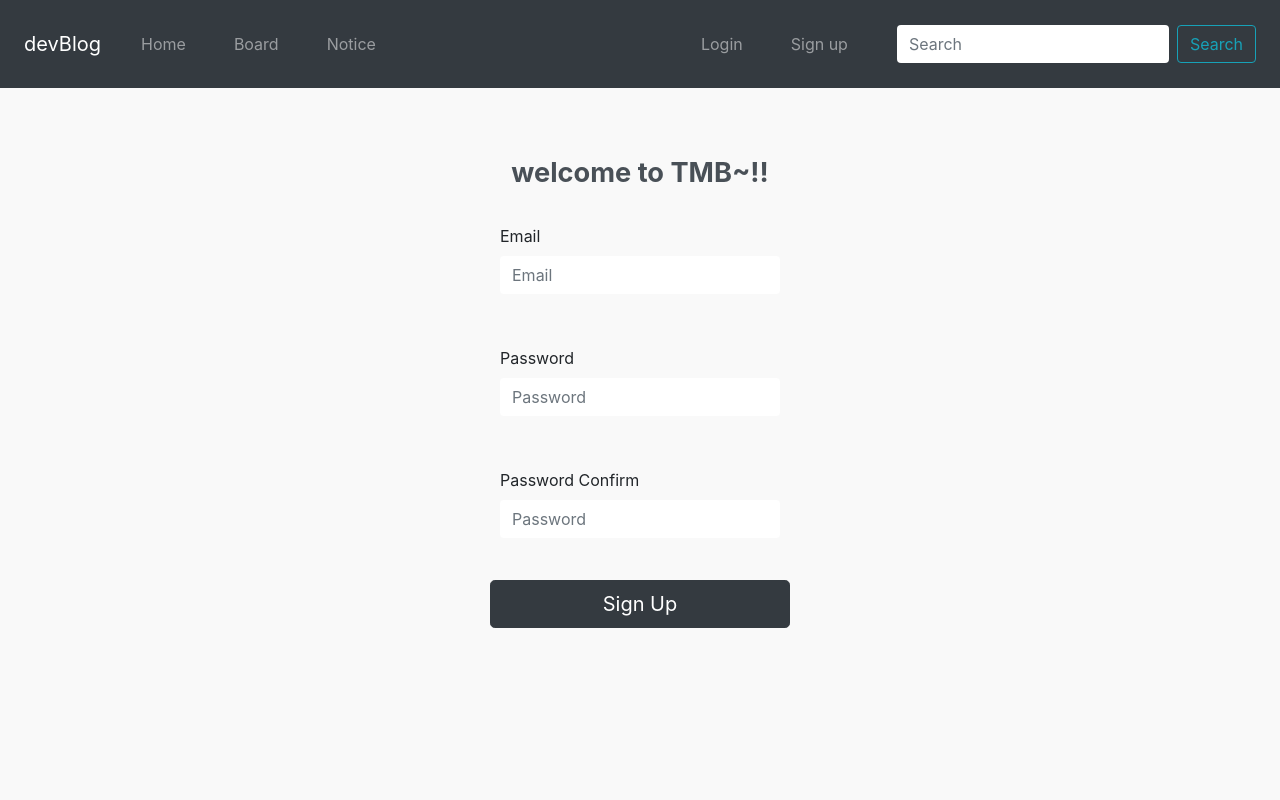
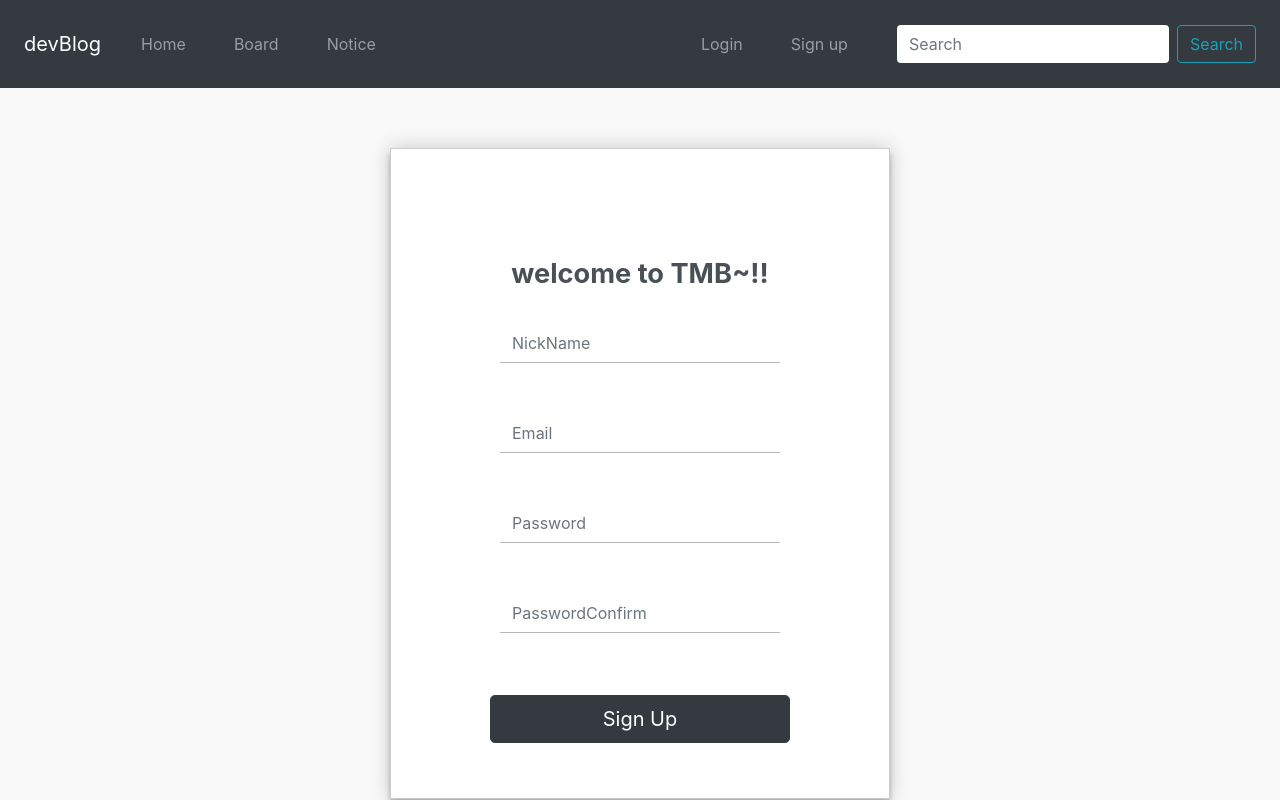
Before and after one commit to react-devTMB/noticeBoard-frontend, a React (Create React App) app in the folder notice-board/: page /signUp in a window 1280 px wide. Built offline with nearby package versions, Linux system fonts and the light colour scheme.

Commit message:
회원가입_기본체크 (1)

```diff
--- a/notice-board/src/assets/common.css
+++ b/notice-board/src/assets/common.css
@@ -85,12 +85,12 @@ body {background-color: #f9f9f9;}
 .mc_text_input{ font-size: 1rem; border: none; border-bottom: 1px solid #dee2e6; width: 78%; margin-top: 1rem; padding: 0.5rem; text-decoration: none;}
 .mc_text_input:hover { border-bottom:1px solid #000;}
 .mc_checkmark { position: relative;}
-.mc_checkmark.mc_draw:after { -webkit-animation-delay: 50ms; -moz-animation-delay: 50ms; animation-delay: 50ms; -webkit-animation-duration: 1s; -moz-animation-duration: 1s; animation-duration: 1s;
+.mc_checkmark.form-group:after { -webkit-animation-delay: 50ms; -moz-animation-delay: 50ms; animation-delay: 50ms; -webkit-animation-duration: 1s; -moz-animation-duration: 1s; animation-duration: 1s;
 						-webkit-animation-timing-function: ease; -moz-animation-timing-function: ease; 	animation-timing-function: ease; -webkit-animation-name: mc_checkmark; -moz-animation-name: mc_checkmark;
 						animation-name: mc_checkmark; -webkit-transform: scaleX(-1) rotate(135deg); -moz-transform: scaleX(-1) rotate(135deg); transform: scaleX(-1) rotate(135deg); -webkit-animation-fill-mode: forwards;
 						-moz-animation-fill-mode: forwards; animation-fill-mode: forwards; }
 .mc_checkmark:after {
-	position: absolute; top: 30px; opacity: 0; height: 14.5px; width: 7.25px; right: 60px;-webkit-transform-origin: left top; -moz-transform-origin: left top; -ms-transform-origin: left top; -o-transform-origin: left top;
+	position: absolute; top: 30px; opacity: 0; height: 14.5px; width: 7.25px; right: 40px;-webkit-transform-origin: left top; -moz-transform-origin: left top; -ms-transform-origin: left top; -o-transform-origin: left top;
 	transform-origin: left top; border-right: 2px solid #000; border-top: 2px solid #000; border-radius: 2.5px !important; content: '';
 }
 .mc_loginWrap_02 {position: relative; margin-top: 25px; display: flex;}
@@ -111,6 +111,36 @@ body {background-color: #f9f9f9;}
 }
 .mc_toast > * {display:block; width:100%; text-align:center;}
 
+.arrow_box {
+	position: relative;
+	background: #ffffff;
+	border: 4px solid #292929;
+}
+.arrow_box:after, .arrow_box:before {
+	bottom: 100%;
+	left: 50%;
+	border: solid transparent;
+	content: " ";
+	height: 0;
+	width: 0;
+	position: absolute;
+	pointer-events: none;
+}
+
+.arrow_box:after {
+	border-color: rgba(255, 255, 255, 0);
+	border-bottom-color: #ffffff;
+	border-width: 10px;
+	margin-left: -10px;
+}
+.arrow_box:before {
+	border-color: rgba(41, 41, 41, 0);
+	border-bottom-color: #292929;
+	border-width: 16px;
+	margin-left: -16px;
+}
+
+
 
 /** bootstrap cutom**/
 a {color: #343a40;}
@@ -125,6 +155,7 @@ a:visited { color: #000;}
 .login_wrap { display: block; width: 80; border: 1px solid #00000033; width: 500px; margin: 0 auto; margin-top: 60px; padding: 40px 20px; background-color: #fff;  box-shadow: 0 0 20px 0 rgba(0, 0, 0, 0.2), 0 5px 5px 0 rgba(0, 0, 0, 0.24);}
 .login_form {position: absolute; top: 50%; left: 50%; transform: translate(-50%, -50%); background: #fff; text-align: center; width: 30%; height: 50%; border: 1px solid #d8dee2; border-radius: 5px;}
 .form-group { margin-bottom: 2rem; padding: 10px;}
+.form-group_02 { margin-bottom: 1rem; padding: 10px;}
 .login_form .mc_circle { position: absolute;}
 .login_form .mc_circle span { display: inline-block;  width: 35px; height: 35px; border-radius: 50%; border: 1px solid black; margin-right: 20px; text-align: center; }
 .login100-form { width: 100%; }
@@ -136,3 +167,4 @@ a:visited { color: #000;}
 #naverIdLogin_loginButton:hover { box-shadow: 0 0px 15px 0 rgba(0, 0, 0, 0.2);}
 .btn_naver { display: block; border: 0px; border-radius: 3px; box-shadow: rgba(0, 0, 0, 0.5) 0px 1px 2px; color : #fff; cursor: pointer; margin: 1rem 5px; width: calc(100% - 10px); height: 50px; padding: 0px 10px; user-select: none; background: #1EC800 url("./images/naver_button.jpg") no-repeat left center; background-size: auto 65px; text-indent: -10000px;	}
 .btn_naver:hover { box-shadow: 0 0px 15px 0 rgba(0, 0, 0, 0.2);}
+.chk_validate { color: red; display: block; padding: 10px; font-size: 0.75rem; text-align: center; }
--- a/notice-board/src/components/pages/SignUpPages.js
+++ b/notice-board/src/components/pages/SignUpPages.js
@@ -1,27 +1,120 @@
-import React from 'react';
+import React, { useState } from 'react';
 import Title from '../common/Title';
-import { Button, Form, FormGroup, Label, Input } from 'reactstrap';
+import { EMAIL_REG, PWD_REG } from '../common/Constants';
+import { Button, Form, FormGroup, Input } from 'reactstrap';
 
 const SignUpPages = () => {
 
-    return (
+  const [ errorTxt, setErrorTxt] = useState('');
+
+  const [ registForm , setRegistForm ] = useState({
+    'nickName' : '',
+    'email' : '',
+    'password' : '',
+    'passwordConfirm' : ''
+  });
+
+  const validationCheck = (e) => {
+
+    const { name , value } = e.target;
+
+    console.log('registForm >> ' , registForm);
+    switch(e.target.name) {
+      case "nickName" :
+        if (value.length >0 && value.length <= 8) {
+          setErrorTxt('');
+          e.target.parentElement.classList.add("mc_checkmark");
+        } else {
+          setErrorTxt('닉네임은 8자 이하만 사용 가능합니다.')
+          e.target.parentElement.classList.remove("mc_checkmark");
+        }
+        break;
+        // TODO: Email 중복체크
+        case "email" :
+          if (EMAIL_REG.test(value)) {
+            setErrorTxt('');
+            e.target.parentElement.classList.add("mc_checkmark");
+          } else {
+            setErrorTxt('이메일 형식이 아닙니다.');
+            e.target.parentElement.classList.remove("mc_checkmark");
+          }
+          break;
+        case "password" :
+          if (value.length >= 8 && value.length <= 16 && PWD_REG.test(value)) {
+            setErrorTxt('');
+            e.target.parentElement.classList.add("mc_checkmark");
+          } else {
+            setErrorTxt('비밀번호는 8자이상 16자 이하, 영문, 숫자, 특수문자 조합이어야 합니다.');
+            e.target.parentElement.classList.remove("mc_checkmark");
+          }
+          break;
+        case "passwordConfirm" :
+          if (registForm.password === value) {
+            setErrorTxt('');
+            e.target.parentElement.classList.add("mc_checkmark");
+          } else {
+            setErrorTxt('비밀번호가 일치하지 않습니다.');
+            e.target.parentElement.classList.remove("mc_checkmark");
+          }
+          break;
+        default : break;
+    }
+
+    setRegistForm({ ...registForm, [name]: value.trim() });
+
+  }
+
+  const handleOnSubmit = e => {
+    e.preventDefault();
+    console.log("registForm >> " , registForm);
+  }
+
+  return (
+    <div className="login_wrap">
       <Form className="login-form">
         <Title text="welcome to TMB~!!"></Title>
         <FormGroup>
-          <Label>Email</Label>
-          <Input type="email" placeholder="Email"></Input>
+          {/* addclass mc_checkmark */}
+          <Input
+            type="text"
+            name="nickName"
+            placeholder="NickName"
+            onChange={ validationCheck }
+            value={ registForm.nickName }
+          />
         </FormGroup>
         <FormGroup>
-          <Label>Password</Label>
-          <Input type="password" placeholder="Password"></Input>
+          <Input
+            type="email"
+            name="email"
+            placeholder="Email"
+            onChange={ validationCheck }
+            value={ registForm.email }
+          />
         </FormGroup>
         <FormGroup>
-          <Label>Password Confirm</Label>
-          <Input type="password" placeholder="Password"></Input>
+          <Input
+            type="password"
+            name="password"
+            placeholder="Password"
+            onChange={ validationCheck }
+            value={ registForm.password }
+          />
         </FormGroup>
-        <Button className="btn-lg btn-dark btn-block">Sign Up</Button>
+        <FormGroup className="form-group_02">
+          <Input
+            type="password"
+            name="passwordConfirm"
+            placeholder="PasswordConfirm"
+            onChange={ validationCheck }
+            value={ registForm.passwordConfirm }
+          />
+        </FormGroup>
+        <p className="chk_validate">{ errorTxt }</p>
+        <Button disabled={ errorTxt !== ''} className="btn-lg btn-dark btn-block" onClick={ handleOnSubmit }>Sign Up</Button>
       </Form>
-    );
-  };
+    </div>
+  );
+};
 
   export default SignUpPages;
```
